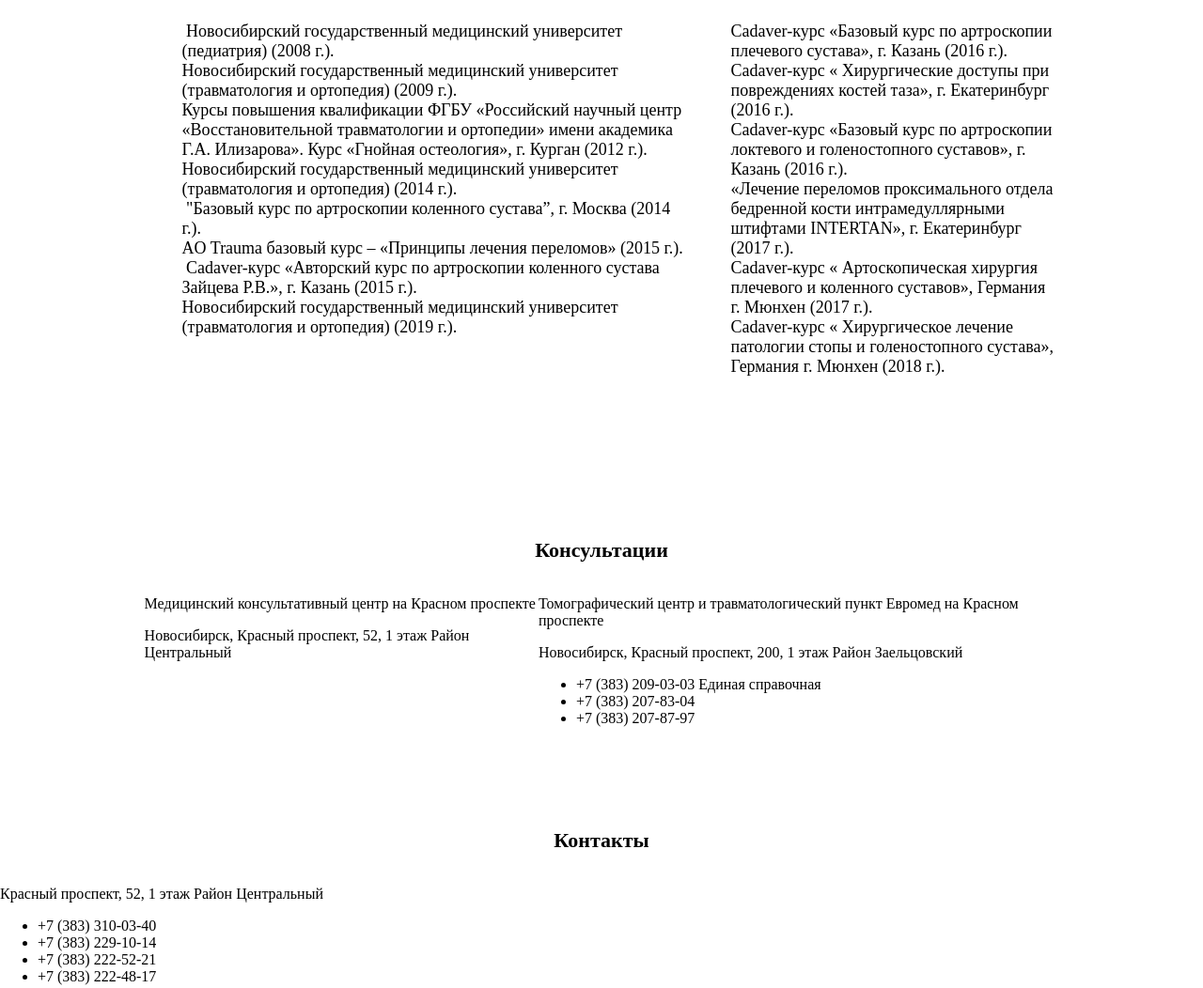
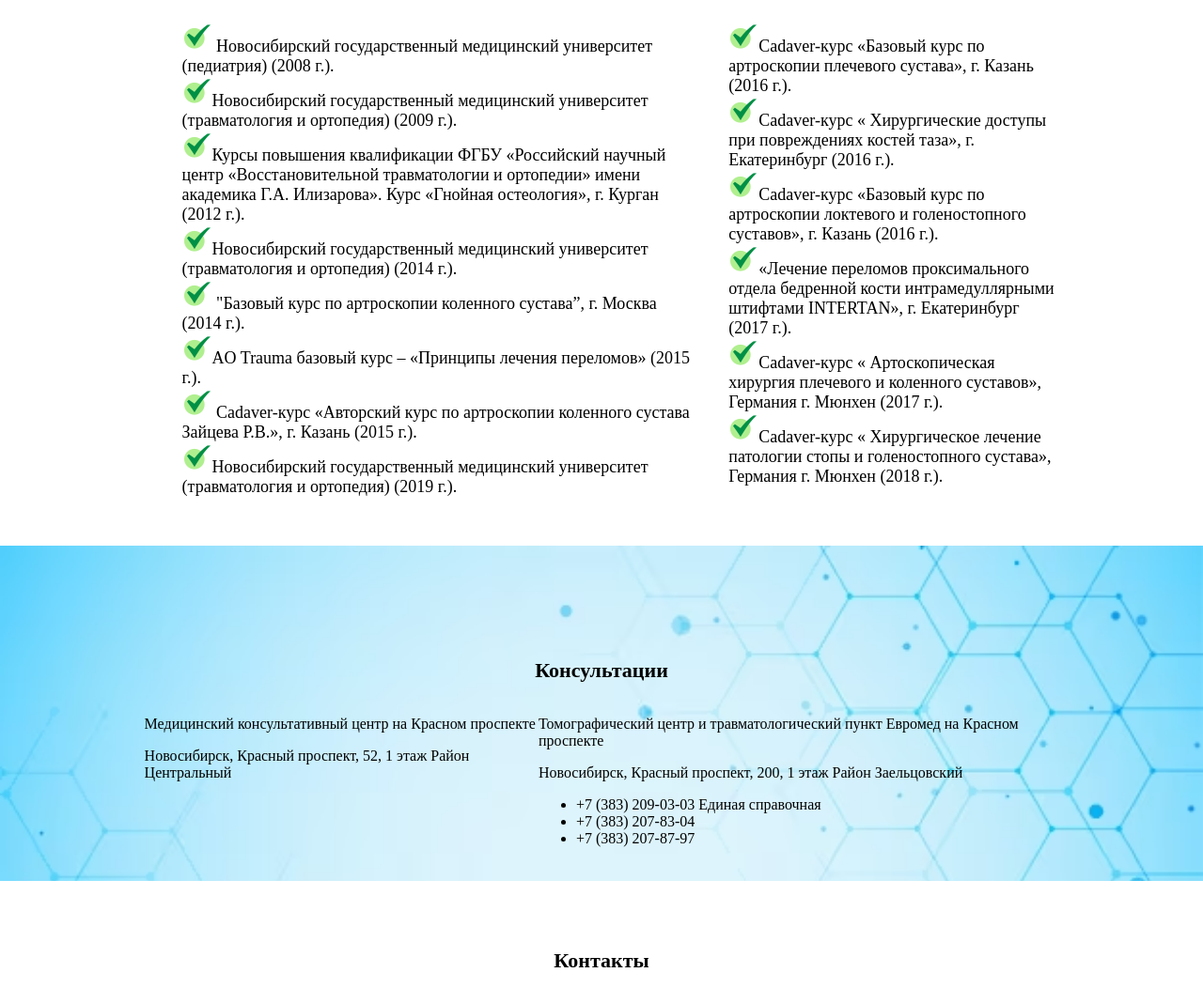
Before and after one commit to FomichevIgor/landing_page_Burov, a plain HTML site: page index.html in a window 1280 px wide. Shown: the part 680-1732 px from the top of the page at 94% size. Drawn offline with Linux system fonts and the light colour scheme; the site is published under a folder, as on GitHub Pages, so addresses that start at the root find nothing.

Commit message:
first commit12

```diff
--- a/styles/styles.css
+++ b/styles/styles.css
@@ -7,7 +7,7 @@ body{
 
 .header{
   width: 100%;
-    background-image: url(./images/5129974_20043.jpg) ;
+    background-image: url(../images/5129974_20043.jpg) ;
     background-repeat: no-repeat;
     background-size:cover ;
     padding-top: 20px;
@@ -120,7 +120,7 @@ body{
 
 
 .content_main_education_items div ul li:before{
-    content: url(/images/ok.png);
+    content: url(../images/ok.png);
 }
 
 .content_consultation_h3{
@@ -131,7 +131,7 @@ body{
 }
 .content_consultation{
     width: 100%;
-   background-image: url(/images/medical-and-healthcare-in-blue-color_1017-26807.avif);
+   background-image: url(../images/medical-and-healthcare-in-blue-color_1017-26807.avif);
     background-repeat: no-repeat;
     background-size:cover ;
     padding-top: 20px;
```
